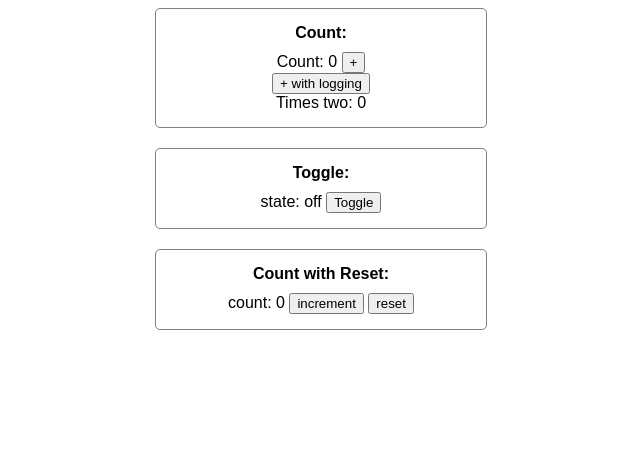
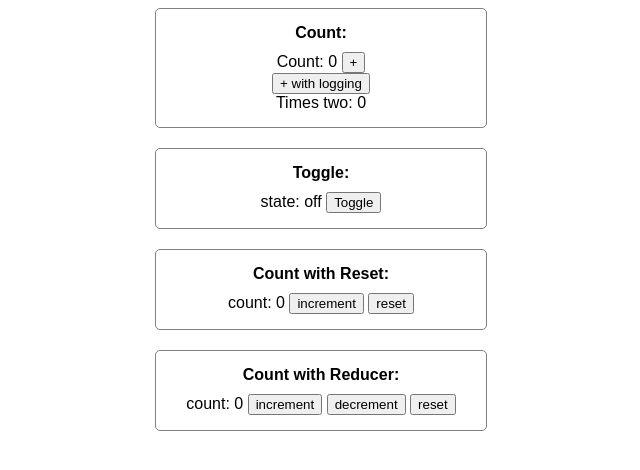
Before and after one commit to stevemolitor/jotai-examples, a React (Create React App) app: page / in a window 1280 px wide. Shown: the top 470 px of the page, without its empty margins (319-959 px from the left). Built offline with nearby package versions, Linux system fonts and the light colour scheme.

Commit message:
lesson 4 - count with reducer

```diff
--- a/src/App.tsx
+++ b/src/App.tsx
@@ -1,5 +1,6 @@
 import { Suspense } from "react";
 import { Count } from "./count/Count";
+import { CountWithReducer } from "./reducer/CountWithReducer";
 import { CountWithReset } from "./reset/CountWithReset";
 import { Toggle } from "./toggle/Toggle";
 
@@ -9,6 +10,7 @@ const App = () => (
       <Count />
       <Toggle />
       <CountWithReset />
+      <CountWithReducer />
     </div>
   </Suspense>
 );
--- /dev/null
+++ b/src/reducer/CountWithReducer.tsx
@@ -0,0 +1,20 @@
+import { useAtom } from "jotai";
+import { countAtom } from "./state";
+
+export const CountWithReducer = () => {
+  const [count, dispatch] = useAtom(countAtom);
+
+  return (
+    <div className="example">
+      <>
+        <div className="example-title">Count with Reducer:</div>
+        <div>
+          count: {count}{" "}
+          <button onClick={() => dispatch("increment")}>increment</button>{" "}
+          <button onClick={() => dispatch("decrement")}>decrement</button>{" "}
+          <button onClick={() => dispatch("reset")}>reset</button>{" "}
+        </div>
+      </>
+    </div>
+  );
+};
--- /dev/null
+++ b/src/reducer/state.ts
@@ -0,0 +1,18 @@
+import { atomWithReducer } from "jotai/utils";
+
+type CountAction = "increment" | "decrement" | "reset";
+
+const MIN_COUNT = 0;
+
+const countReducer = (prev: number, action: CountAction) => {
+  switch (action) {
+    case "increment":
+      return prev + 1;
+    case "decrement":
+      return Math.max(prev - 1, MIN_COUNT);
+    case "reset":
+      return MIN_COUNT;
+  }
+};
+
+export const countAtom = atomWithReducer(MIN_COUNT, countReducer);
```
Also changed, not shown: 1 other file (tests, documents, lock files or other folders).
